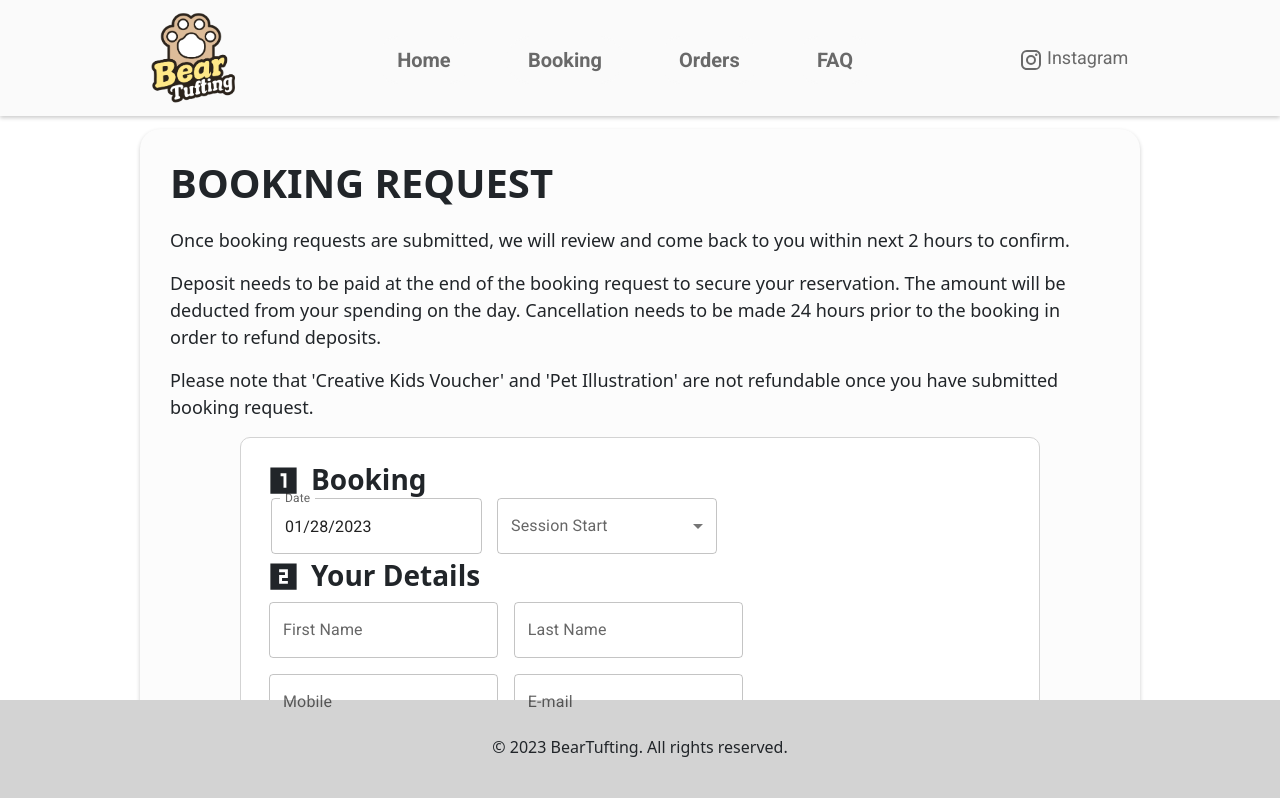
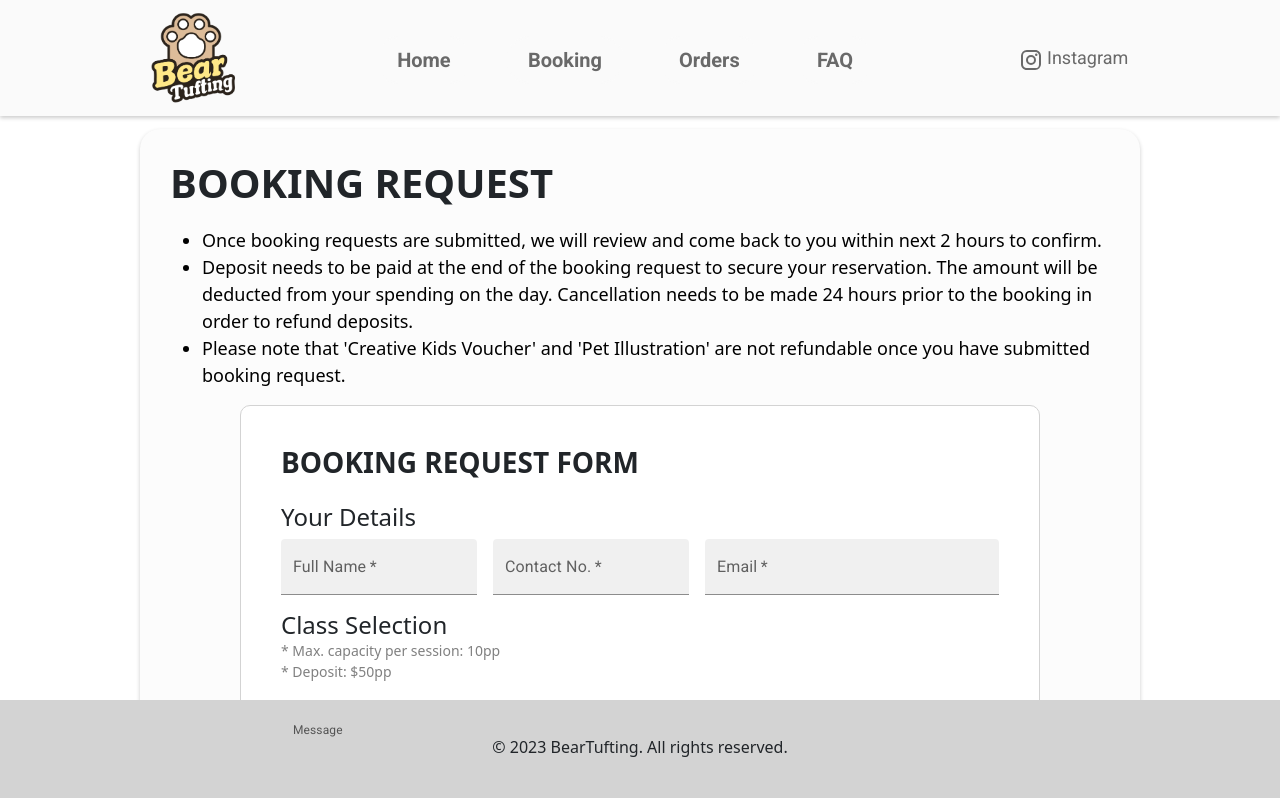
Before and after one commit to kang-hwan/beartufting-website, a React (Create React App) app: page /booking in a window 1280 px wide. Shown: the top 798 px of the page. Built offline with nearby package versions, Linux system fonts and the light colour scheme.

Commit message:
booking form updated

```diff
--- a/src/components/BookingForm.js
+++ b/src/components/BookingForm.js
@@ -2,43 +2,49 @@ import React from 'react';
 import { Stack, Button } from '@mui/material';
 import Box from '@mui/material/Box';
 import TextField from '@mui/material/TextField';
-import LooksOneSharpIcon from '@mui/icons-material/LooksOneSharp';
-import LooksTwoSharpIcon from '@mui/icons-material/LooksTwoSharp';
-import DatePickerAPI from './DatePicker';
-import SessionPicker from './SessionPicker';
+
 
 
 export default function BookingForm() {
     return(
-        <div className='form-container'>
-            <div className='booking-step1'>
-                <LooksOneSharpIcon fontSize='large' style={{marginLeft: '5px'}}/><h3>Booking</h3>
-                <div className='booking-step1-inputs' style={{display: 'flex',}}>
-                    <DatePickerAPI />
-                    <SessionPicker />
-                </div>
-            </div>
+        <form className='form-container'>
+            <h3 style={{fontWeight: 'bold', paddingBottom:'15px'}}>BOOKING REQUEST FORM</h3>
+            <Stack spacing={2} direction='column'>
+                <Box>
+                    <h4>Your Details</h4>
+                    <Stack spacing={2} className='booking-step1' direction='row'>
+                        <TextField id="filled-basic" label="Full Name" variant="filled" size='normal' style={{flex: '2'}} required />
+                        <TextField id="filled-basic" label="Contact No." variant="filled" size='normal' style={{flex: '2'}} required />
+                        <TextField id="filled-basic" label="Email" variant="filled" size='normal' style={{flex: '3'}} required />
+                    </Stack>
+                </Box>
+                <Box>
+                    <h4 style={{margin: '0px'}}>Class Selection</h4>
+                    <p style={{
+                        marginTop: '0px',
+                        color: 'gray',
+                        fontSize: '14px'
+                        }}>
+                        * Max. capacity per session: 10pp <br />
+                        * Deposit: $50pp
+                    </p>
 
-            <div className='booking-step2'>
-                <LooksTwoSharpIcon fontSize='large' style={{marginLeft: '5px'}} /><h3>Your Details</h3>
-                <Box
-                    component="form"
-                    sx={{
-                        '& > :not(style)': { m: 1, width: '25ch' },
-                    }}
-                    noValidate
-                    autoComplete="off"
-                    >
-                        <TextField id="outlined-basic" label="First Name" variant="outlined" />
-                        <TextField id="outlined-basic" label="Last Name" variant="outlined" /><br />
-                        <TextField id="outlined-basic" label="Mobile" variant="outlined" />
-                        <TextField id="outlined-basic" label="E-mail" variant="outlined" />
-                    </Box>
-                    What is your preferred contact method? Mobile Email
-            </div>
-            <Stack spacing={3} direction="row" style={{marginTop: '10px'}}>
-                <Button variant="contained">To Payment</Button>
+                </Box>
+                <Box>
+                    <TextField
+                    id="filled-multiline-static"
+                    label="Message"
+                    multiline
+                    rows={10}
+                    defaultValue="Is this the default value?"
+                    variant="filled"
+                    fullWidth
+                    />
+                </Box>
+                <Stack>
+                    <Button variant="contained">Send Request</Button>
+                </Stack>
             </Stack>
-        </div>
+        </form>
     )
 }
--- a/src/components/header.css
+++ b/src/components/header.css
@@ -17,7 +17,7 @@
 
 }
 
-ul {
+.navbar ul {
     list-style: none;
     display: flex;
     justify-content: space-between;
--- a/src/pages/booking.css
+++ b/src/pages/booking.css
@@ -22,14 +22,6 @@ h1 {
     margin: 0 auto;
     border: 1px solid lightgray;
     border-radius: 10px;
-    padding: 20px 20px 30px 20px;
+    padding: 40px;
     background-color: white;
 }
-
-h3 {
-    margin-left: 10px;
-    font-weight: bold;
-    display: inline;
-    position: relative;
-    top: 5px;
-}
--- a/src/pages/booking.js
+++ b/src/pages/booking.js
@@ -6,9 +6,11 @@ function Booking() {
     return (
         <div className='booking-container'>
             <h1>BOOKING REQUEST</h1>
-            <p>Once booking requests are submitted, we will review and come back to you within next 2 hours to confirm.</p>
-            <p>Deposit needs to be paid at the end of the booking request to secure your reservation. The amount will be deducted from your spending on the day. Cancellation needs to be made 24 hours prior to the booking in order to refund deposits.</p>
-            <p>Please note that 'Creative Kids Voucher' and 'Pet Illustration' are not refundable once you have submitted booking request.</p>
+            <ul>
+                <li>Once booking requests are submitted, we will review and come back to you within next 2 hours to confirm.</li>
+                <li>Deposit needs to be paid at the end of the booking request to secure your reservation. The amount will be deducted from your spending on the day. Cancellation needs to be made 24 hours prior to the booking in order to refund deposits.</li>
+                <li>Please note that 'Creative Kids Voucher' and 'Pet Illustration' are not refundable once you have submitted booking request.</li>
+            </ul>
             <BookingForm />
         </div>
     )
```
